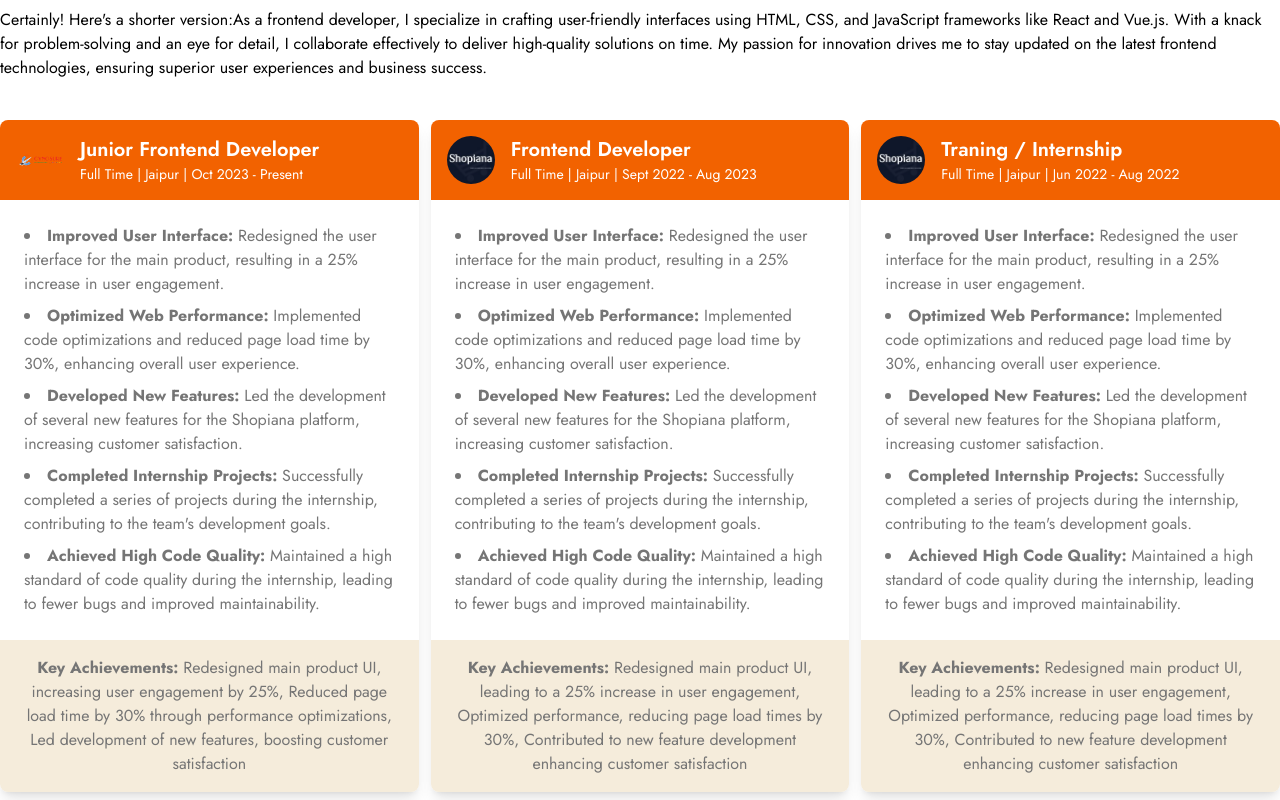
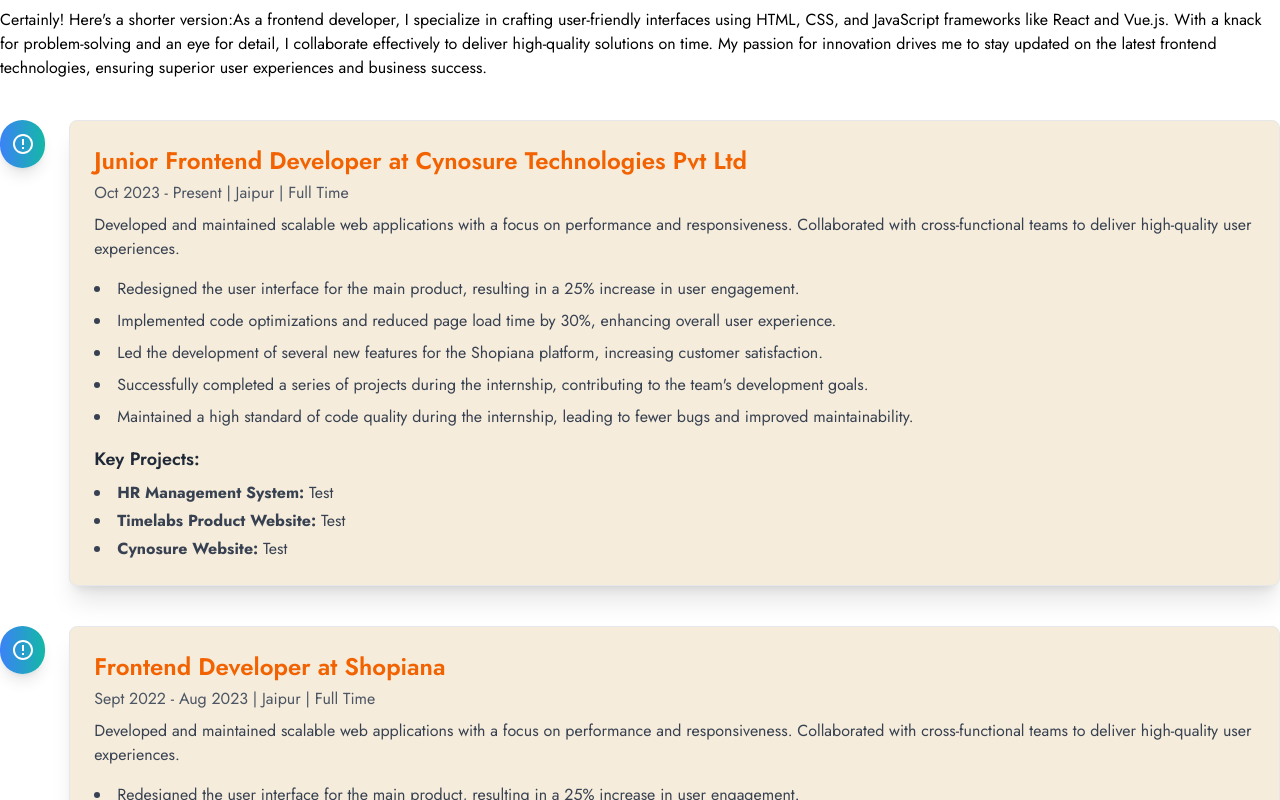
Before and after one commit to Rohitjangid17/Rohit-portfolio-web, a React (Create React App) app: page /home in a window 1280 px wide. Shown: the part 1620-2420 px from the top of the page. Built offline with nearby package versions, Linux system fonts and the light colour scheme.

Commit message:
work experance section design changes

```diff
--- a/src/components/WorkExperience.jsx
+++ b/src/components/WorkExperience.jsx
@@ -14,32 +14,40 @@ const WorkExperience = () => {
                         <p className='text-black text-base'> Certainly! Here's a shorter version:As a frontend developer, I specialize in crafting user-friendly interfaces using HTML, CSS, and JavaScript frameworks like React and Vue.js. With a knack for problem-solving and an eye for detail, I collaborate effectively to deliver high-quality solutions on time. My passion for innovation drives me to stay updated on the latest frontend technologies, ensuring superior user experiences and business success.</p>
                     </div>
 
-                    <div className='grid grid-cols-1 sm:grid-cols-1 md:grid-cols-2 lg:grid-cols-3 gap-3 mt-10'>
+                    <div className='grid grid-cols-1 gap-10 mt-10'>
                         {experiences.map((experience) => (
-                            <div key={experience.id} className="cursor-pointer bg-white rounded-lg shadow-lg overflow-hidden transition-transform transform hover:translate-y-[-0.5rem] hover:shadow-2xl">
-                                <div className="bg-[#f26200] text-white p-4 flex items-center gap-x-4">
-                                    <img src={experience.image} alt={experience.title} className="w-12 h-12 rounded-full" />
-                                    <div>
-                                        <h3 className="text-xl text-white font-semibold">{experience.designation}</h3>
-                                        <p className="text-sm text-white">{experience.time} | {experience.location} | {experience.duration}</p>
+                            <div key={experience.id} className="relative">
+                                <div className="absolute inset-y-0 left-1/2 w-1 bg-gray-300"></div>
+                                <div className="space-y-16">
+                                    <div className="relative flex items-start space-x-6">
+                                        <div className="relative w-12 h-12 bg-gradient-to-r from-blue-500 to-teal-500 rounded-full flex items-center justify-center text-white shadow-lg transition-transform transform hover:scale-125">
+                                            <svg className="w-6 h-6" fill="currentColor" viewBox="0 0 24 24"><path d="M12 2C6.48 2 2 6.48 2 12s4.48 10 10 10 10-4.48 10-10S17.52 2 12 2zm0 18c-4.41 0-8-3.59-8-8s3.59-8 8-8 8 3.59 8 8-3.59 8-8 8zm-1-13h2v6h-2zm0 8h2v2h-2z" /></svg>
+                                        </div>
+                                        <div className="bg-[#f5ecdb] shadow-xl rounded-lg p-6 w-full border border-gray-200 scale-transition">
+                                            <h3 className="text-2xl font-semibold text-[#f26200]">{experience.designation} at {experience.title}</h3>
+                                            <p className="text-gray-600 mt-1">{experience.duration} | {experience.location} | {experience.employementType} </p>
+                                            <p className="text-gray-700 mt-2 mb-4">Developed and maintained scalable web applications with a focus on performance and responsiveness. Collaborated with cross-functional teams to deliver high-quality user experiences.</p>
+                                            {/* <div className="flex items-center space-x-4">
+                                                <span className="text-gray-700"><strong>Location:</strong> San Francisco, CA</span>
+                                                <span className="text-gray-700"><strong>Employment Type:</strong> Full-time</span>
+                                            </div> */}
+                                            <ul className="list-disc list-inside mt-4 text-gray-700 space-y-2">
+                                                {experience.achievements.map((achievement) => (
+                                                    <li key={achievement.id}>{achievement.description}</li>
+                                                ))}
+                                            </ul>
+                                            <div className="mt-4">
+                                                <h4 className="text-lg font-semibold text-gray-800">Key Projects:</h4>
+                                                <ul className="list-disc list-inside mt-2 text-gray-700 space-y-1">
+                                                    {experience.keyProjects.map((keyProject) => (
+                                                        <li key={keyProject.id}><strong>{keyProject.title}:</strong> {keyProject.description}</li>
+                                                    ))}
+                                                </ul>
+                                            </div>
+                                        </div>
                                     </div>
                                 </div>
-                                <div className="p-6">
-                                    <ul className="list-disc list-inside space-y-2">
-                                        {experience.achievements.map((achievement) => (
-                                            <li key={achievement.id} className='text-[#757575]'>
-                                                <strong>{achievement.title}:</strong> {achievement.description}
-                                            </li>
-                                        ))}
-                                    </ul>
-                                </div>
-                                <div className="bg-[#f5ecdb] p-4 text-center text-[#757575]">
-                                    <p>
-                                        <strong>Key Achievements:</strong> {experience.keyAchievements.join(', ')}
-                                    </p>
-                                </div>
                             </div>
-                            // <Card key={experience.id} icon={experience.image} title={experience.title} desciption={experience.designation} duration={experience.duration} isTestimonial={experience.isTestimonial} isDesignation={experience.isDesignation} isDuration={experience.isDuration} isHastag={experience.isHastag} isExperience={experience.isExperience} />
                         ))}
                     </div>
                 </div>
@@ -50,3 +58,30 @@ const WorkExperience = () => {
 }
 
 export default WorkExperience;
+
+
+
+// <div key={experience.id} className="cursor-pointer bg-white rounded-lg shadow-lg overflow-hidden transition-transform transform hover:translate-y-[-0.5rem] hover:shadow-2xl">
+//     <div className="bg-[#f26200] text-white p-4 flex items-center gap-x-4">
+//         <img src={experience.image} alt={experience.title} className="w-12 h-12 rounded-full" />
+//         <div>
+//             <h3 className="text-xl text-white font-semibold">{experience.designation}</h3>
+//             <p className="text-sm text-white">{experience.time} | {experience.location} | {experience.duration}</p>
+//         </div>
+//     </div>
+//     <div className="p-6">
+//         <ul className="list-disc list-inside space-y-2">
+//             {experience.achievements.map((achievement) => (
+//                 <li key={achievement.id} className='text-[#757575]'>
+//                     <strong>{achievement.title}:</strong> {achievement.description}
+//                 </li>
+//             ))}
+//         </ul>
+//     </div>
+//     <div className="bg-[#f5ecdb] p-4 text-center text-[#757575]">
+//         <p>
+//             <strong>Key Achievements:</strong> {experience.keyAchievements.join(', ')}
+//         </p>
+//     </div>
+// </div>
+// <Card key={experience.id} icon={experience.image} title={experience.title} desciption={experience.designation} duration={experience.duration} isTestimonial={experience.isTestimonial} isDesignation={experience.isDesignation} isDuration={experience.isDuration} isHastag={experience.isHastag} isExperience={experience.isExperience} />
--- a/src/constants/Constant.js
+++ b/src/constants/Constant.js
@@ -318,8 +318,9 @@ export const experiences = [
         title: "Cynosure Technologies Pvt Ltd",
         designation: "Junior Frontend Developer",
         location: "Jaipur",
+        description: "",
         duration: "Oct 2023 - Present",
-        time: "Full Time",
+        employementType: "Full Time",
         achievements: [
             {
                 id: 1,
@@ -352,10 +353,22 @@ export const experiences = [
                 experienceId: 3
             }
         ],
-        keyAchievements: [
-            "Redesigned main product UI, increasing user engagement by 25%",
-            "Reduced page load time by 30% through performance optimizations",
-            "Led development of new features, boosting customer satisfaction"
+        keyProjects: [
+            {
+                id: 1,
+                title: "HR Management System",
+                description: "Test"
+            },
+            {
+                id: 2,
+                title: "Timelabs Product Website",
+                description: "Test"
+            },
+            {
+                id: 3,
+                title: "Cynosure Website",
+                description: "Test"
+            },
         ]
     },
     {
@@ -363,9 +376,10 @@ export const experiences = [
         image: shopianaLogo,
         title: "Shopiana",
         designation: "Frontend Developer",
+        description: "",
         duration: "Sept 2022 - Aug 2023",
         location: "Jaipur",
-        time: "Full Time",
+        employementType: "Full Time",
         achievements: [
             {
                 id: 1,
@@ -398,10 +412,17 @@ export const experiences = [
                 experienceId: 3
             }
         ],
-        keyAchievements: [
-            "Redesigned main product UI, leading to a 25% increase in user engagement",
-            "Optimized performance, reducing page load times by 30%",
-            "Contributed to new feature development enhancing customer satisfaction"
+        keyProjects: [
+            {
+                id: 1,
+                title: "Shopiana - Admin Panel",
+                description: "Test"
+            },
+            {
+                id: 2,
+                title: "Amy Collections: Elevating Elegance Online",
+                description: "Test"
+            }
         ]
     },
     {
@@ -409,9 +430,10 @@ export const experiences = [
         image: shopianaLogo,
         title: "Shopiana",
         designation: "Traning / Internship",
+        description: "",
         duration: "Jun 2022 - Aug 2022",
         location: "Jaipur",
-        time: "Full Time",
+        employementType: "Full Time",
         achievements: [
             {
                 id: 1,
@@ -444,10 +466,12 @@ export const experiences = [
                 experienceId: 3
             }
         ],
-        keyAchievements: [
-            "Redesigned main product UI, leading to a 25% increase in user engagement",
-            "Optimized performance, reducing page load times by 30%",
-            "Contributed to new feature development enhancing customer satisfaction"
+        keyProjects: [
+            {
+                id: 1,
+                title: "Shopiana Website",
+                description: "Test"
+            }
         ]
     },
 ]
--- a/src/index.scss
+++ b/src/index.scss
@@ -195,6 +195,14 @@ header {
   text-shadow: 1px 1px 2px rgba(0, 0, 0, 0.8);
 }
 
+/* Custom scale transition */
+.scale-transition {
+  transition: transform 0.3s ease-in-out;
+}
+
+.scale-transition:hover {
+  transform: scale(1.02);
+}
 
 @media screen and (max-width: 1024px) {
   header .nav-icon {
```
